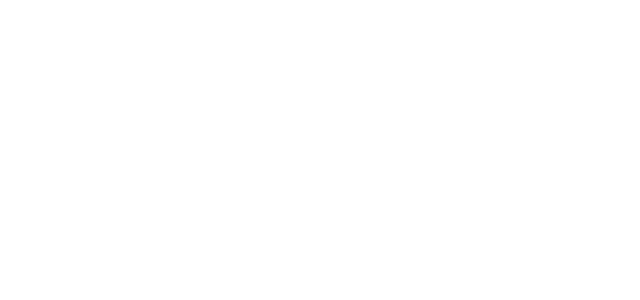
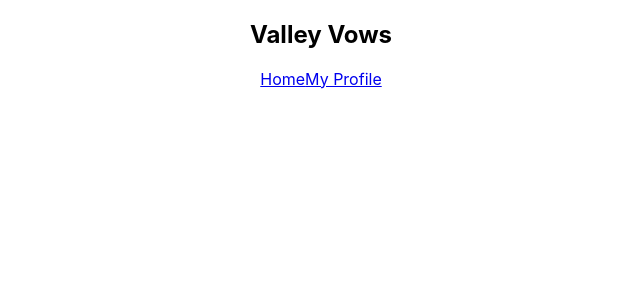
Before and after one commit to HillaryB110/valleyvows_frontend, a React (Create React App) app: page / in a window 1280 px wide. Before the commit this address had no page. Shown: the top 300 px of the page, without its empty margins (319-959 px from the left). Built offline with nearby package versions, Linux system fonts and the light colour scheme.

Commit message:
created navlinks for home page and profile

```diff
--- a/src/App.js
+++ b/src/App.js
@@ -1,10 +1,13 @@
 import './App.css';
 import { BrowserRouter as Router, Routes, Route } from 'react-router-dom';
+
+import NavBar from "./components/NavBar/NavBar";
 
 function App() {
   return (
     <div className="App">
      <Router>
+      <NavBar/>
       <Routes>
         <Route/>
       </Routes>
--- a/src/components/NavBar/NavBar.js
+++ b/src/components/NavBar/NavBar.js
@@ -0,0 +1,23 @@
+import React from "react";
+import { NavLink } from "react-router-dom";
+import "./NavBar.css";
+
+
+function NavBar() {
+  return (
+    <nav className="navbar">
+      <div className="navbar-icon"></div>
+      <div className="navbar-links">
+        <h1 className="navbar-title">Valley Vows</h1>
+        <NavLink className="navbar-link" to="/">
+          Home
+        </NavLink>
+        <NavLink className="navbar-link" to="/user-profile">
+          My Profile
+        </NavLink>
+      </div>
+    </nav>
+  );
+}
+
+export default NavBar;
--- a/src/index.js
+++ b/src/index.js
@@ -2,7 +2,7 @@
 import ReactDOM from 'react-dom/client';
 import './index.css';
 import App from './App';
-import reportWebVitals from './reportWebVitals';
+
 
 const root = ReactDOM.createRoot(document.getElementById('root'));
 root.render(
@@ -14,4 +14,3 @@
 // If you want to start measuring performance in your app, pass a function
 // to log results (for example: reportWebVitals(console.log))
 // or send to an analytics endpoint. Learn more: https://bit.ly/CRA-vitals
-reportWebVitals();
```
